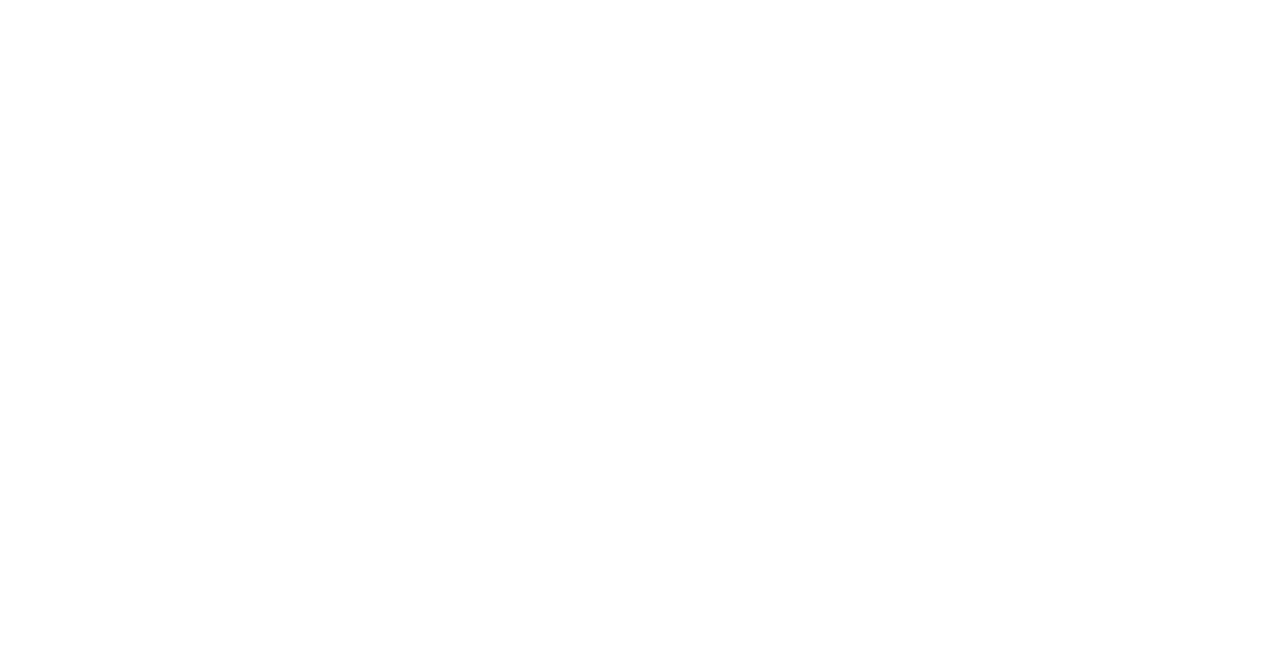
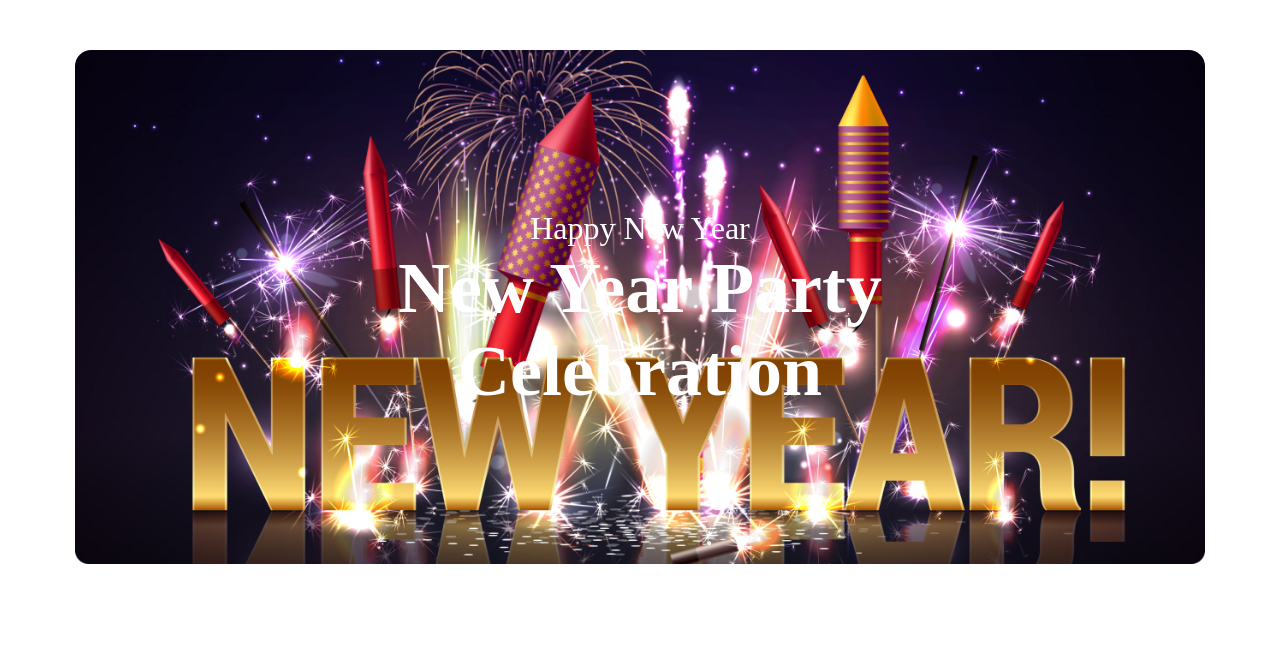
Before and after one commit to nasimhossain4764/new-year-offer, a plain HTML site: page index.html in a window 1280 px wide. Drawn offline with Linux system fonts and the light colour scheme.

Commit message:
Banner added

```diff
--- a/index.html
+++ b/index.html
@@ -11,6 +11,9 @@
 <body>
   <section class="bannar">
     <div class="bannar-text-container">
+      <h2 class="bannar-text small">Happy New Year</h2>
+      <h3 class="bannar-text big">New Year Party Celebration</h3>
+
 
     </div>
 
--- a/styles/style.css
+++ b/styles/style.css
@@ -0,0 +1,38 @@
+* {
+  margin: 0;
+  padding: 0;
+  box-sizing: border-box;
+}
+
+.bannar {
+
+
+
+  max-width: 1130px;
+  height: 600px;
+  border-radius: 16px;
+  background-image: url(../images/Banner\ Image.png);
+
+  background-size: contain;
+  background-repeat: no-repeat;
+  margin: 50px auto;
+  padding: 160px 230px;
+
+}
+
+.bannar-text-container {}
+
+.bannar-text {
+  text-align: center;
+  color: white;
+}
+
+.small {
+  font-size: 32px;
+  font-weight: 400;
+}
+
+.big {
+  font-size: 72px;
+  font-weight: 900;
+}
```
